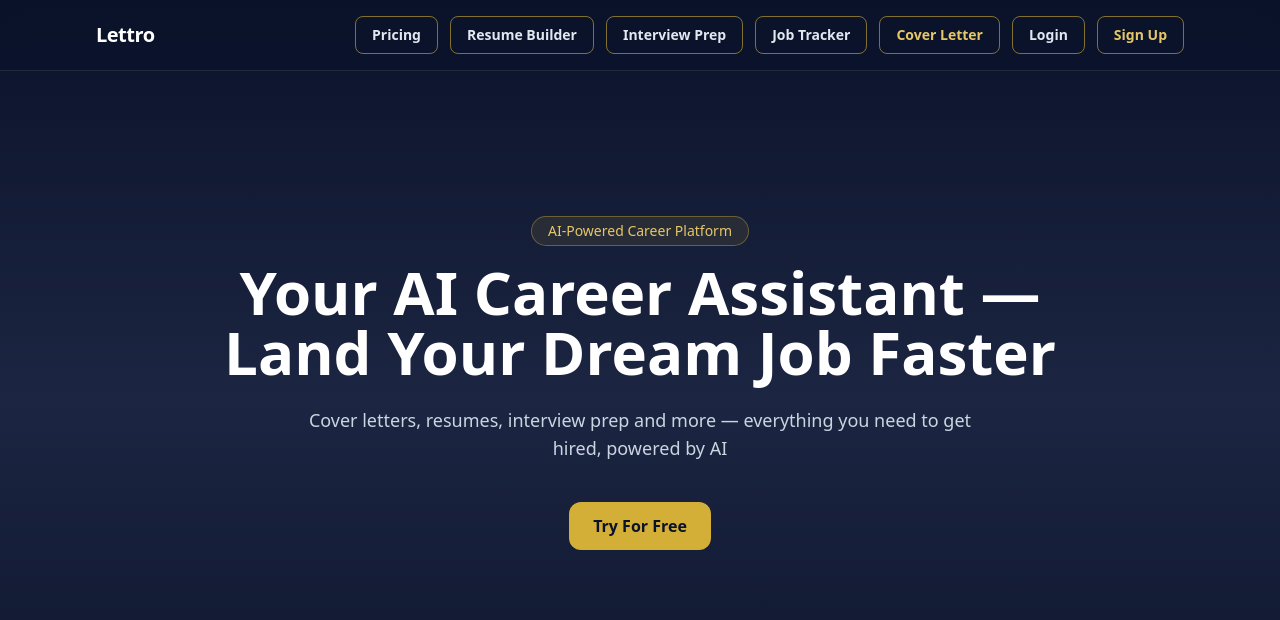
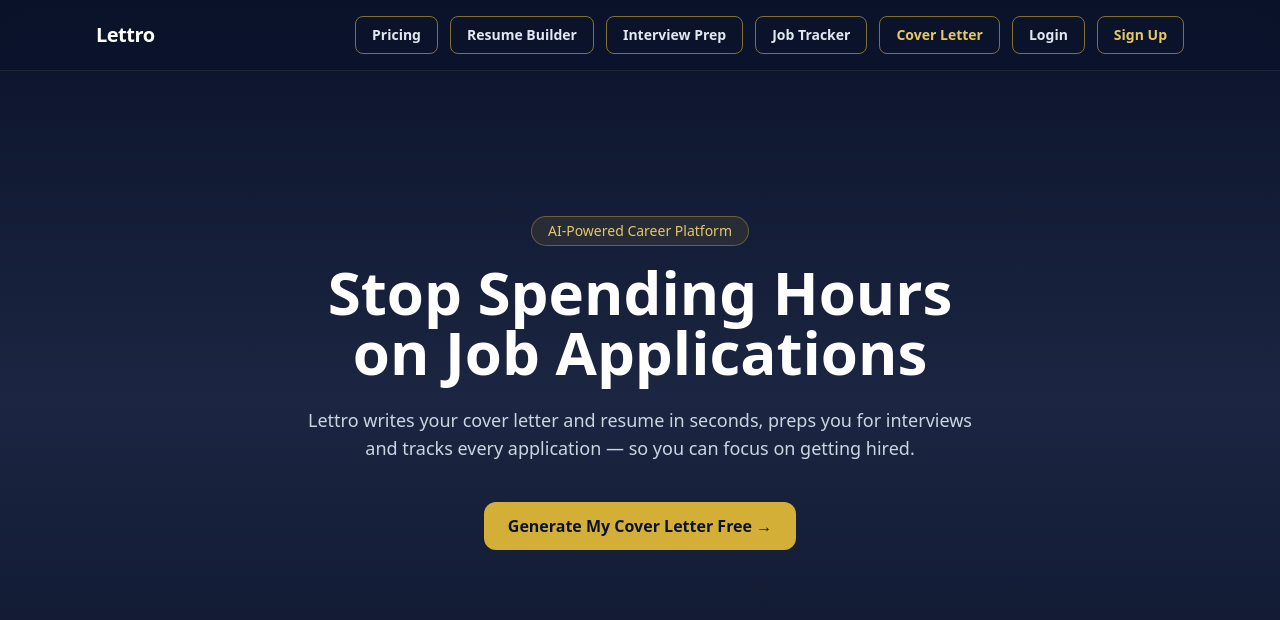
Before and after one commit to GABEcode2a/lettro, a Next.js app: page / in a window 1280 px wide. Shown: the top 620 px of the page. Built offline with nearby package versions, Linux system fonts and the light colour scheme; no server answers.

Commit message:
update landing page for conversion

```diff
--- a/app/page.tsx
+++ b/app/page.tsx
@@ -7,16 +7,16 @@
         AI-Powered Career Platform
       </p>
       <h1 className="text-balance text-4xl font-bold leading-tight text-white sm:text-5xl md:text-6xl">
-        Your AI Career Assistant — Land Your Dream Job Faster
+      Stop Spending Hours on Job Applications
       </h1>
       <p className="mt-6 max-w-2xl text-pretty text-base text-slate-300 sm:text-lg">
-        Cover letters, resumes, interview prep and more — everything you need to get hired, powered by AI
+      Lettro writes your cover letter and resume in seconds, preps you for interviews and tracks every application — so you can focus on getting hired.
       </p>
       <Link
         href="/generate"
         className="mt-10 inline-flex items-center rounded-xl bg-gold-500 px-6 py-3 text-base font-semibold text-navy-900 transition hover:bg-gold-400"
       >
-        Try For Free
+        Generate My Cover Letter Free →
       </Link>
     </section>
   );
```
